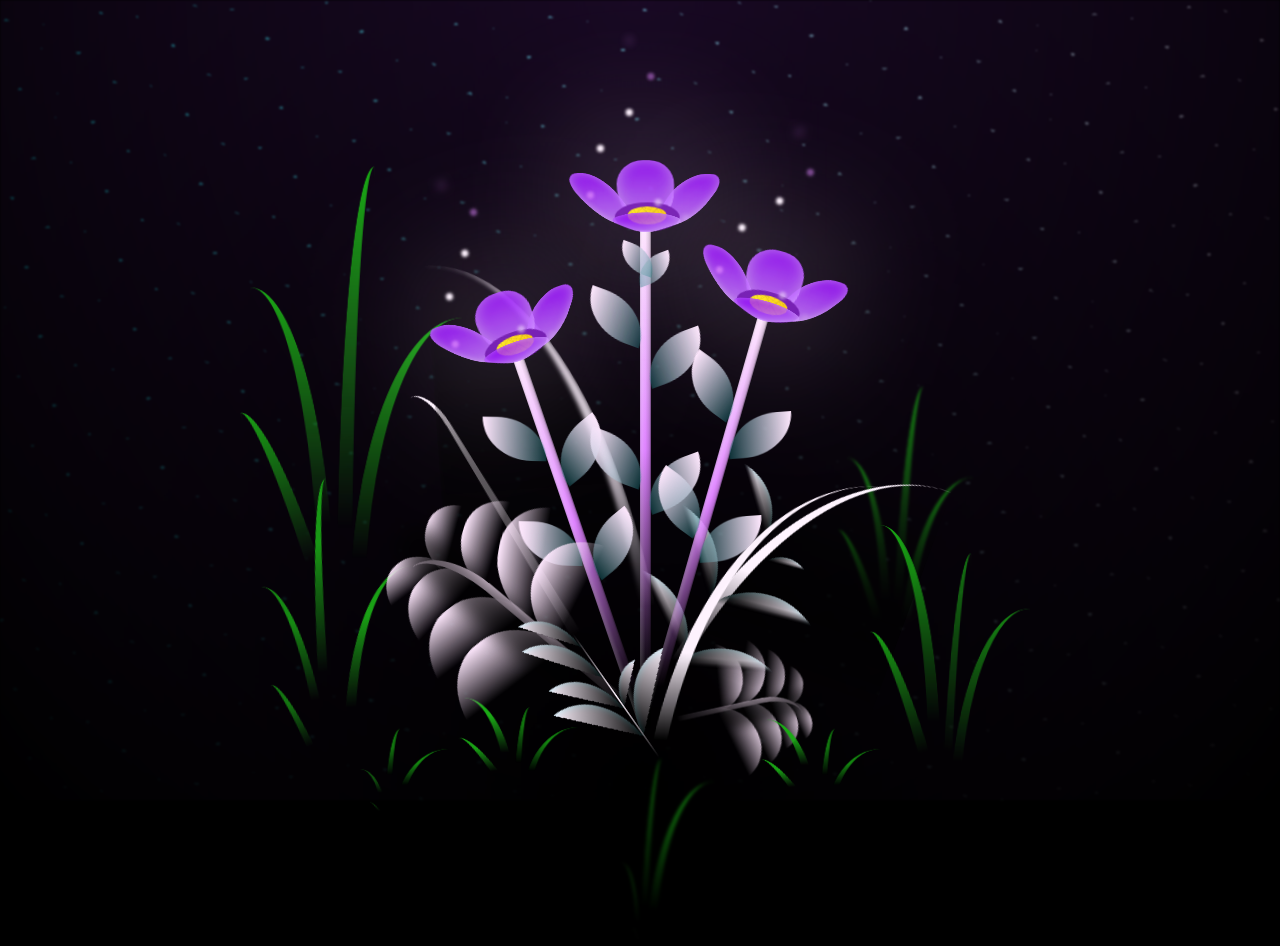
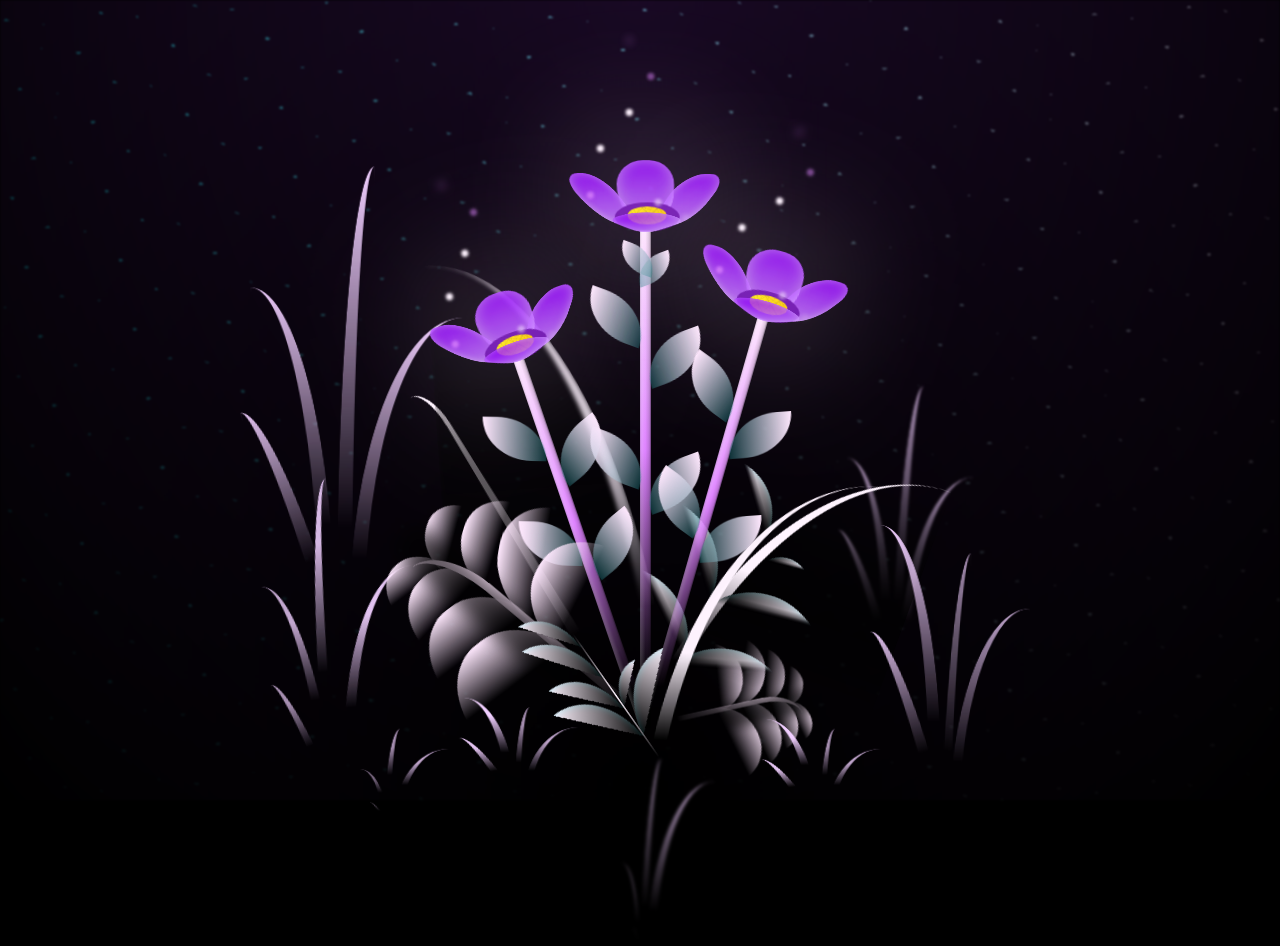
Before and after one commit to ThessaAdmirer/FlowersForThessa, a plain HTML site: page flower.html in a window 1280 px wide. Drawn offline with Linux system fonts and the light colour scheme.

Commit message:
Update main.css

```diff
--- a/css/main.css
+++ b/css/main.css
@@ -1016,7 +1016,7 @@ body {
 .long-g .leaf {
   --w: 15vmin;
   --h: 40vmin;
-  --c: #1aaa15;
+  --c: #f0ceff;
   position: absolute;
   bottom: 0;
   width: var(--w);
```
